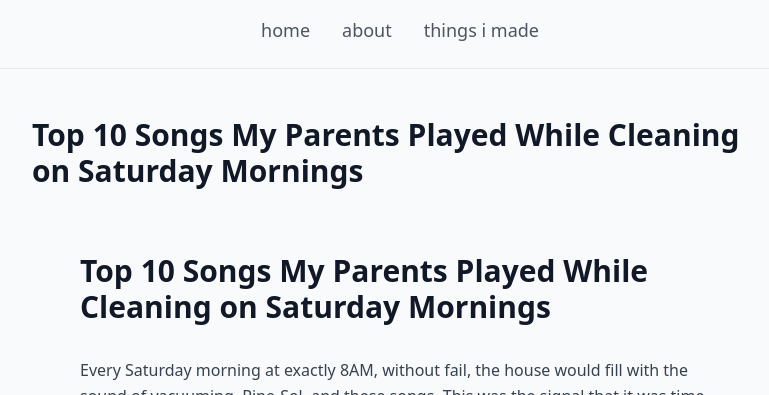
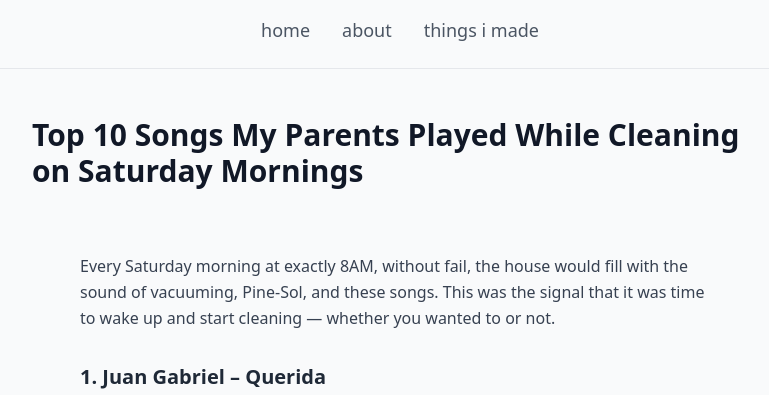
Before and after one commit to enriquebarragan/enriquebarragan.github.io, a Jekyll site: the page built from _things-i-made/saturday-cleaning-songs.html, in a window 1280 px wide, cut to the strip 0-395 px from the top of the page. Shown: the whole strip, without its empty margins (240-1009 px from the left). Built offline with Jekyll 4.4.1, drawn with Linux system fonts in a browser that asks for light colours; nearby versions of some CDN libraries.

Commit message:
Update saturday-cleaning-songs.html

```diff
--- a/_things-i-made/saturday-cleaning-songs.html
+++ b/_things-i-made/saturday-cleaning-songs.html
@@ -6,10 +6,6 @@ tags: [music, nostalgia]
 ---
 
 <div class="max-w-2xl mx-auto px-4 py-10 space-y-8">
-
-  <h1 class="text-3xl font-bold text-gray-900">
-    Top 10 Songs My Parents Played While Cleaning on Saturday Mornings
-  </h1>
 
   <p class="text-base text-gray-700 leading-relaxed">
     Every Saturday morning at exactly 8AM, without fail, the house would fill with the sound of vacuuming, Pine-Sol, and these songs.
```
